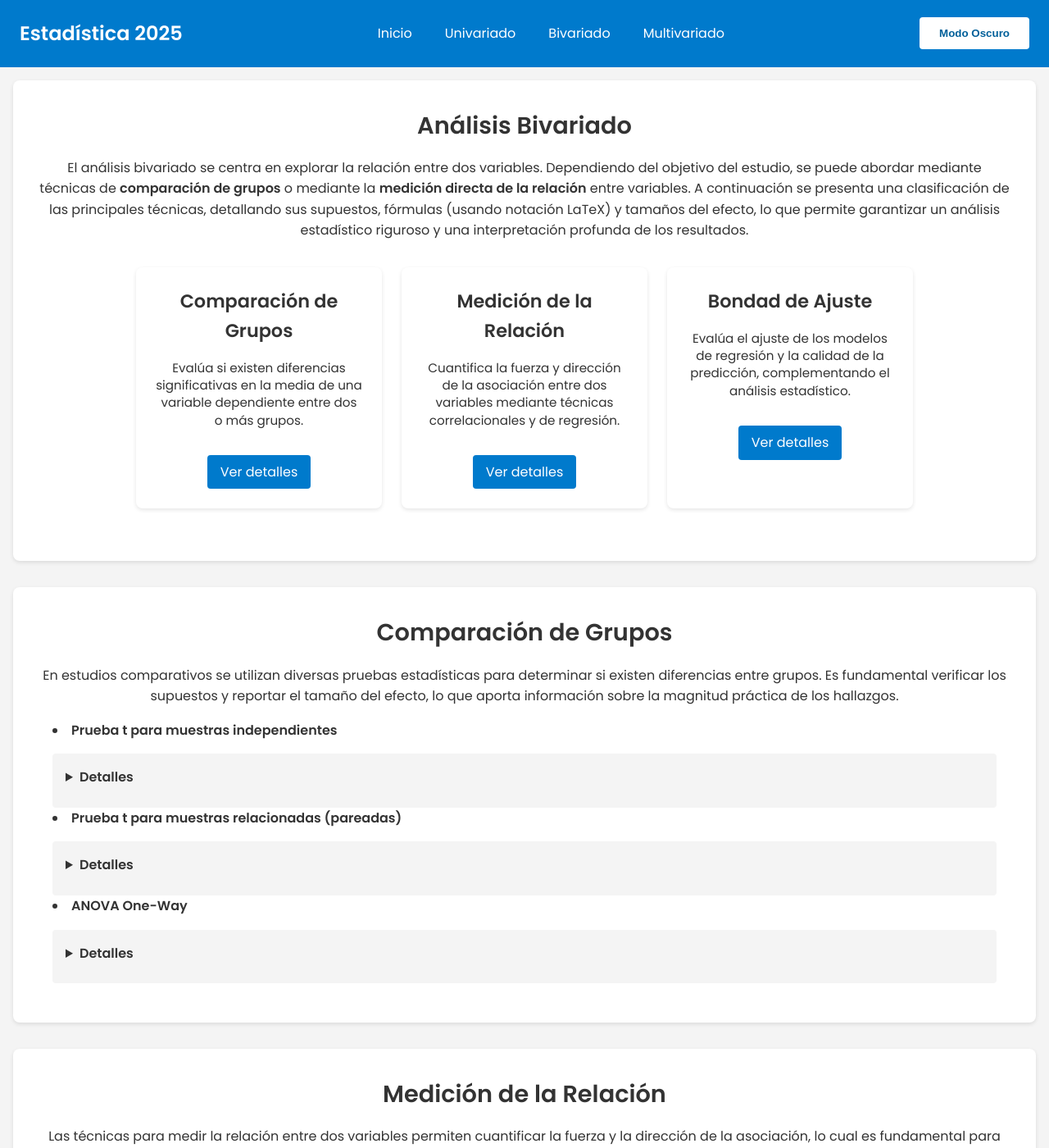
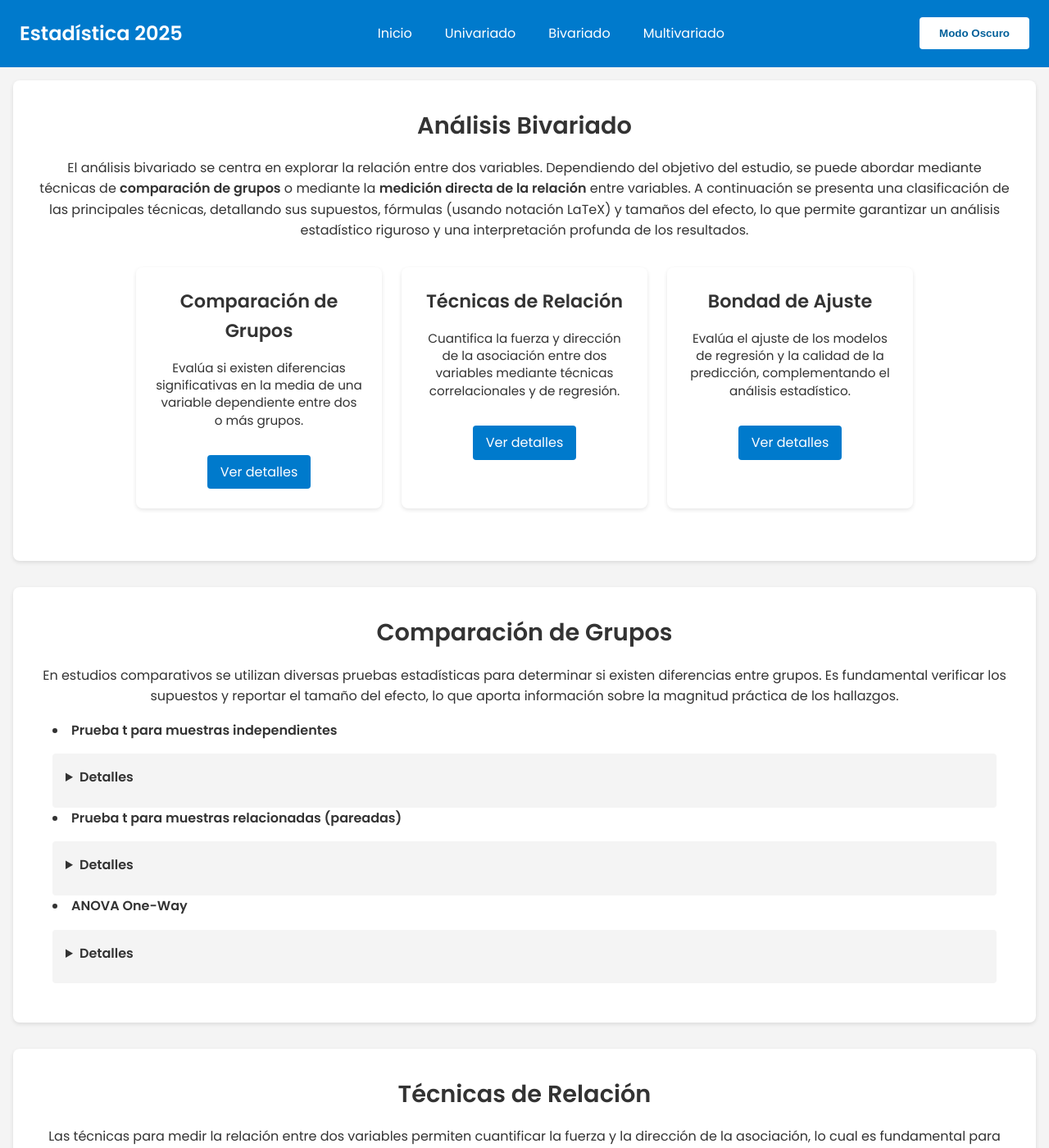
Before and after one commit to Lixatto/AnalisisEstadisticos, a Jekyll site: the page built from bivariados/index.md, in a window 1280 px wide and 1400 px high. Shown: the whole window at 82% size. Built offline with Jekyll 4.4.1, drawn with Linux system fonts in a browser that asks for light colours.

Commit message:
Update index.md

```diff
--- a/bivariados/index.md
+++ b/bivariados/index.md
@@ -25,7 +25,7 @@ permalink: /bivariado/
       <a href="#comparacion" class="btn-secundario">Ver detalles</a>
     </li>
     <li class="card">
-      <h3>Medición de la Relación</h3>
+      <h3>Técnicas de Relación</h3>
       <p>
         Cuantifica la fuerza y dirección de la asociación entre dos variables mediante técnicas correlacionales y de regresión.
       </p>
@@ -134,9 +134,9 @@ permalink: /bivariado/
   </ul>
 </section>
 
-<!-- Sección de Medición de la Relación -->
+<!-- Sección de Técnicas de Relación -->
 <section class="contenido" id="relacion">
-  <h2>Medición de la Relación</h2>
+  <h2>Técnicas de Relación</h2>
   <p>
     Las técnicas para medir la relación entre dos variables permiten cuantificar la fuerza y la dirección de la asociación, lo cual es fundamental para interpretar la naturaleza del vínculo entre ellas.
   </p>
```
